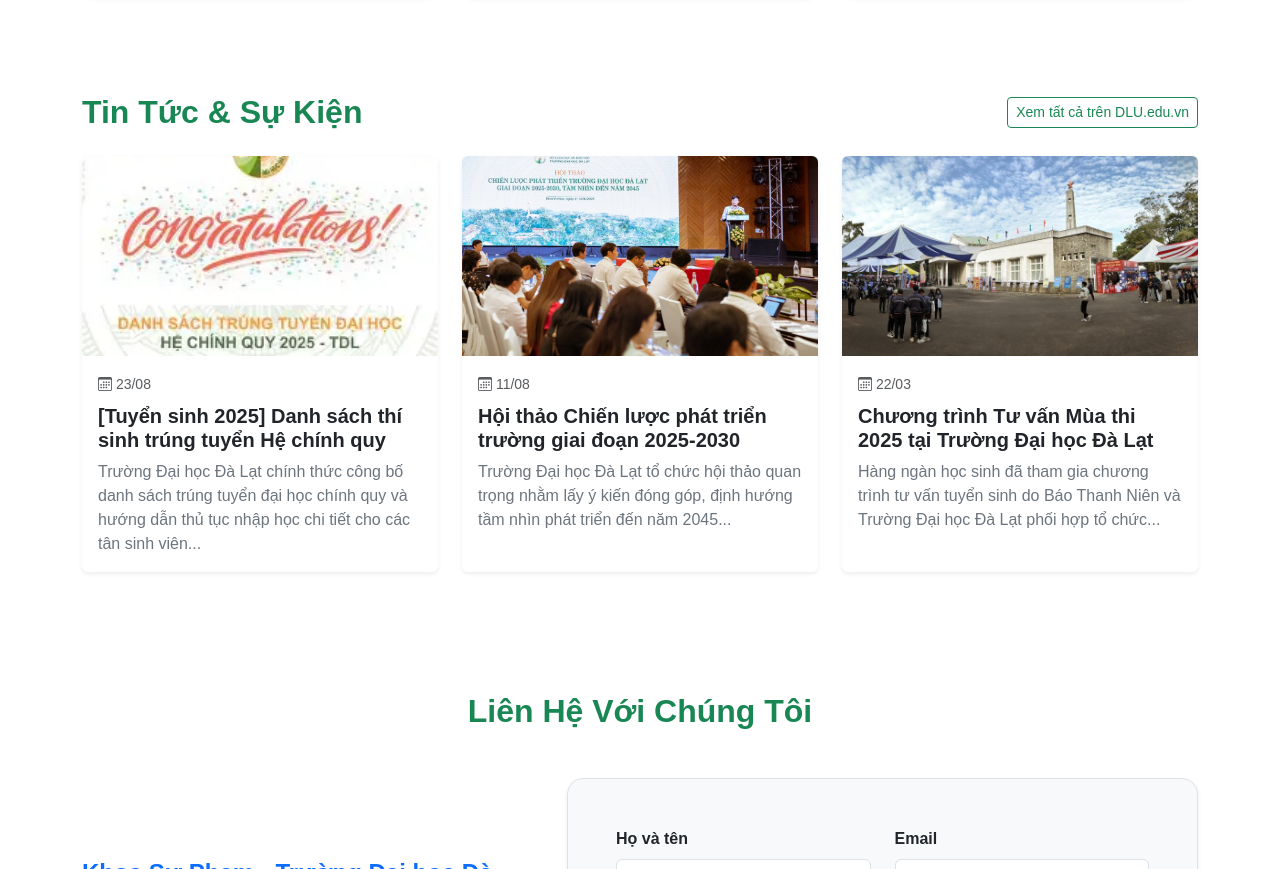
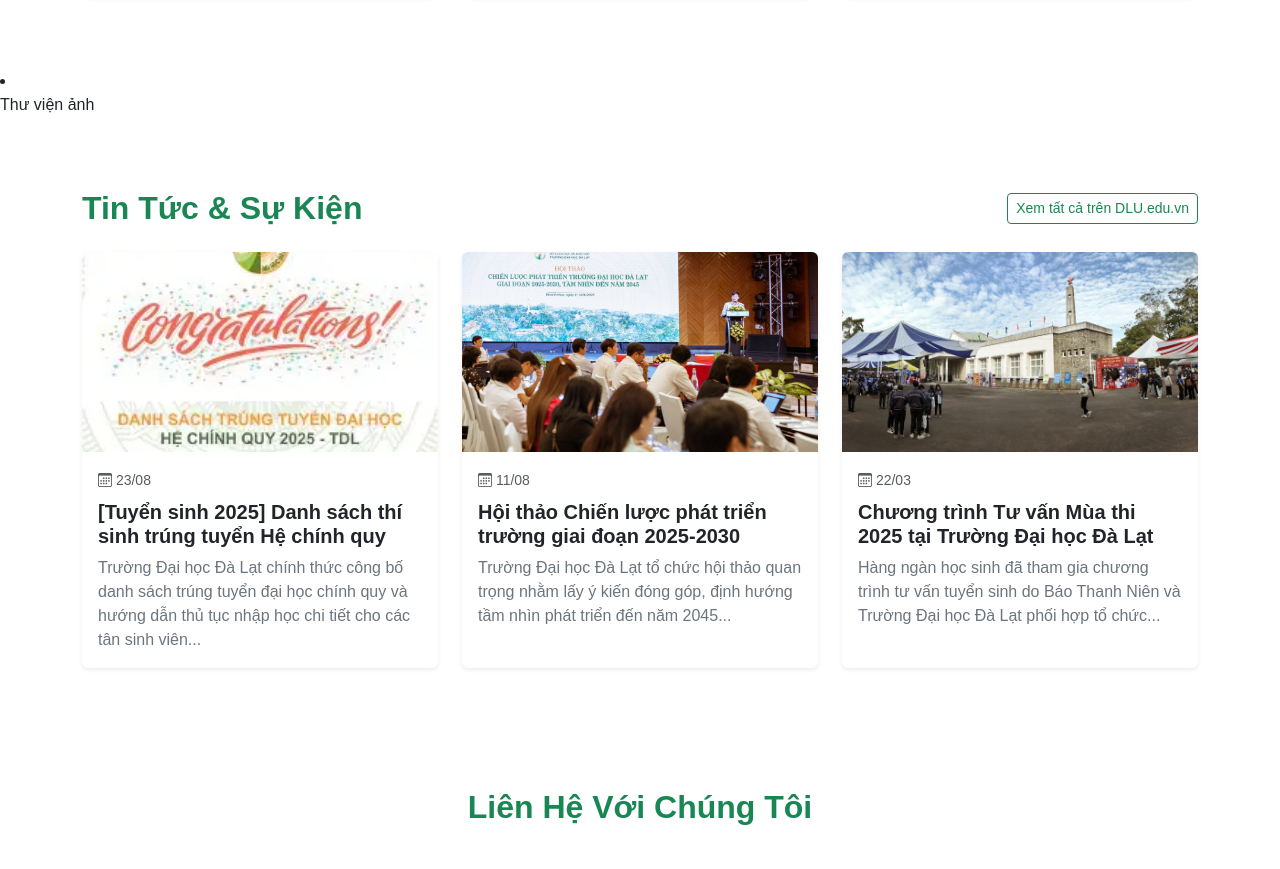
Before and after one commit to Carrot231105/khoasuphamdlu, a plain HTML site: page index.html in a window 1280 px wide. Shown: the part 2231-3100 px from the top of the page. Drawn offline with nearby package versions, Linux system fonts and the light colour scheme.

Commit message:
Update index.html

```diff
--- a/index.html
+++ b/index.html
@@ -181,7 +181,7 @@
             </div>
         </div>
     </section>
-
+<li class="nav-item"><a class="nav-link" href="#thu-vien-anh">Thư viện ảnh</a></li>
     <section id="tin-tuc" class="container my-5 py-4">
         <div class="d-flex justify-content-between align-items-center mb-4" data-aos="fade-right">
             <h2 class="text-success fw-bold mb-0">Tin Tức & Sự Kiện</h2>
```
